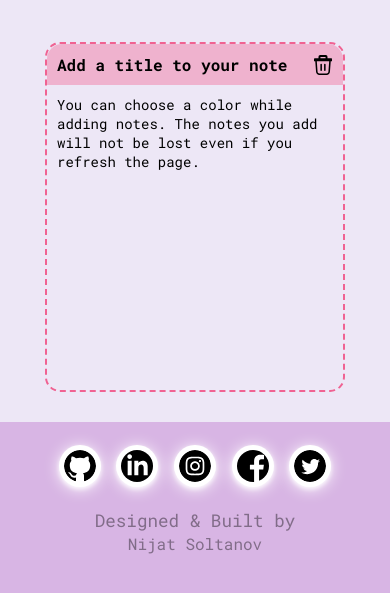
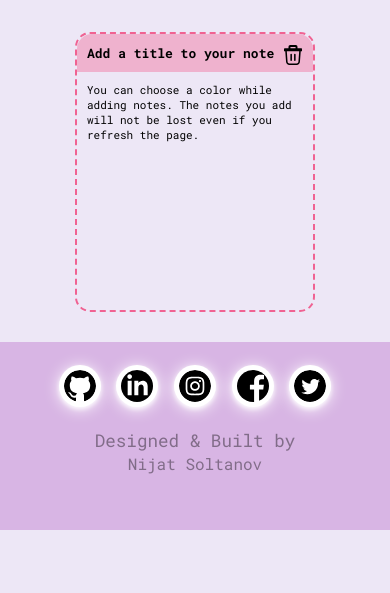
Before and after one commit to NijatS/JS-NotePad, a plain HTML site: page index.html in a window 390 px wide. Shown: the part 391-984 px from the top of the page. After the commit the page ends 921 px from the top, so only its background shows below. Drawn offline with Linux system fonts and the light colour scheme.

Commit message:
fix:media problem

```diff
--- a/index.html
+++ b/index.html
@@ -14,6 +14,7 @@
     <title>Document</title>
   </head>
   <body>
+    <div class="root">
     <div id="main">
       <h2>Nijat <span>Note</span>Pad</h2>
       <input
@@ -57,24 +58,25 @@
         <a href="https://www.linkedin.com/in/nijat-soltanov-023660235/">
           <img src="./Image/linkedln.svg" alt="" />
         </a>
-        <a href="">
+        <a href="https://instagram.com/nijatsoltanov_?igshid=ZWIzMWE5ZmU3Zg==">
           <img src="./Image/instagram.svg" alt="" />
         </a>
-        <a href="">
+        <a href="https://www.facebook.com/nicat.soltanov.940/">
           <img src="./Image/facebook.svg" alt="" />
         </a>
-        <a href="">
+        <a href="#">
           <img src="./Image/twitter.svg" alt="" />
         </a>
       </div>
       <div class="signature">
-        <a href=""
+        <a href="https://notepadnijat.netlify.app/"
           >Designed & Built by
           <br />
           <span>Nijat Soltanov</span>
         </a>
       </div>
     </footer>
+  </div>
     <script src="./index.js"></script>
   </body>
 </html>
--- a/index.js
+++ b/index.js
@@ -104,8 +104,8 @@ function Search() {
     const text = card.children[1].textContent.trim().toLowerCase();
     const title = card.children[0].children[0].textContent.trim().toLowerCase();
     if (
-      text.startsWith(searchInput.value.trim()) ||
-      title.startsWith(searchInput.value.trim())
+      text.startsWith(searchInput.value.trim().toLowerCase()) ||
+      title.startsWith(searchInput.value.trim().toLowerCase())
     ) {
     } else {
       matchedCard.push(card);
--- a/style.scss
+++ b/style.scss
@@ -2,6 +2,7 @@
   box-sizing: initial;
   width: 30%;
   padding: 10px;
+  resize: none;
   border: 1px solid rgb(126, 87, 194);
   outline-color: rgb(81, 45, 168);
   border-radius: 7px;
@@ -52,7 +53,13 @@
 body {
   font-family: Roboto Mono, monospace;
   background-color: #ede7f6;
+  height: 100vh;
 }
+.root {
+  display: flex;
+  flex-direction: column;
+  height: 100%;
+
   #main {
     display: flex;
     flex-direction: column;
@@ -186,6 +193,22 @@ body {
         border-radius: 15px;
         border: 2px dashed rgb(240, 98, 146);
         margin: 20px 20px 10px;
+
+        @media only screen and (max-width: 850px) {
+          width: 280px;
+          height: 320px;
+          margin: 15px;
+        }
+        @media only screen and (max-width: 600px) {
+          width: 260px;
+          height: 300px;
+          margin: 10px;
+        }
+        @media only screen and (max-width: 400px) {
+          width: 240px;
+          height: 280px;
+          margin: 10px 0px;
+        }
         div {
           border-top-left-radius: 15px;
           border-top-right-radius: 15px;
@@ -193,6 +216,17 @@ body {
           text-align: left;
           padding: 10px;
           position: relative;
+          h4 {
+            @media only screen and (max-width: 850px) {
+              font-size: 15px;
+            }
+            @media only screen and (max-width: 600px) {
+              font-size: 14px;
+            }
+            @media only screen and (max-width: 400px) {
+              font-size: 13px;
+            }
+          }
           img {
             cursor: pointer;
             font-size: 20px;
@@ -208,6 +242,17 @@ body {
           height: 76%;
           overflow: auto;
           font-size: 14px;
+
+          @media only screen and (max-width: 850px) {
+            font-size: 13px;
+          }
+
+          @media only screen and (max-width: 600px) {
+            font-size: 12px;
+          }
+          @media only screen and (max-width: 400px) {
+            font-size: 11px;
+          }
         }
       }
     }
@@ -294,3 +339,4 @@ footer {
       }
     }
   }
+}
```
Also changed, not shown: style.css. Lines whose indentation alone changed are shown as unchanged.
